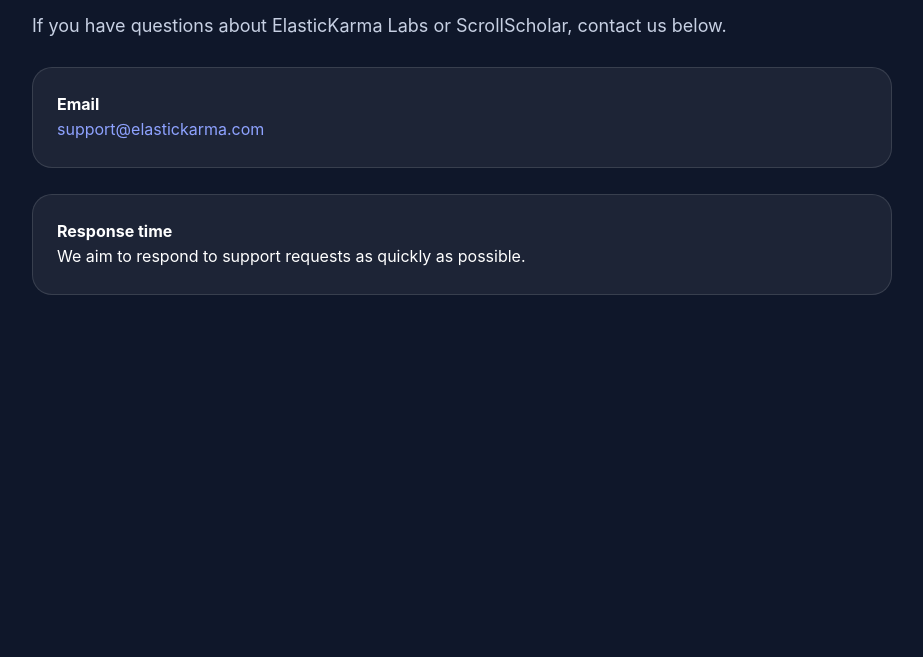
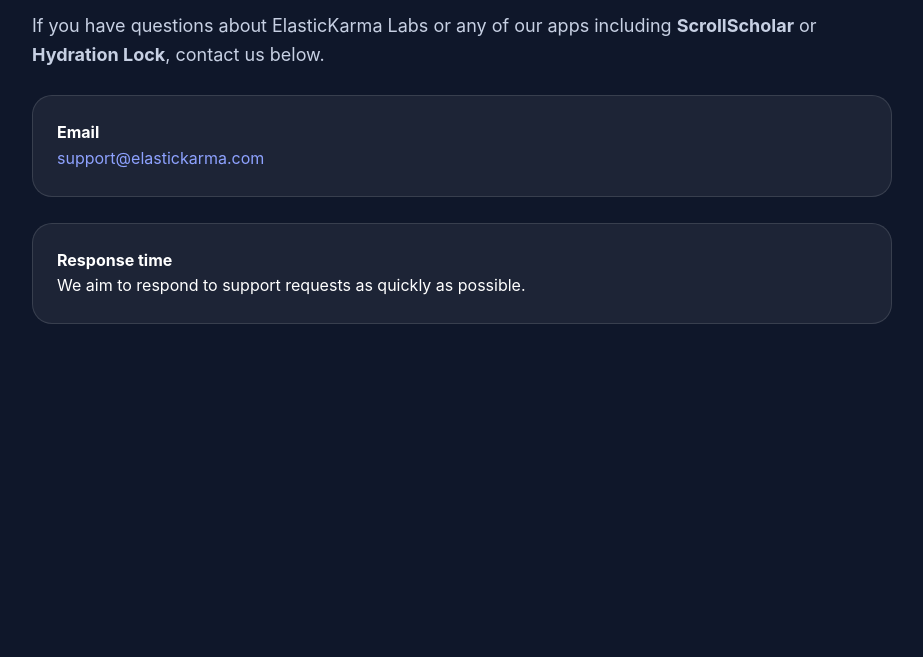
Before and after one commit to rontaggy-lang/elastickarma-site, a plain HTML site: page support.html in a window 1280 px wide. Shown: the part 143-800 px from the top of the page, without its empty margins (178-1101 px from the left). Drawn offline with Linux system fonts and the light colour scheme.

Commit message:
Update support.html

```diff
--- a/support.html
+++ b/support.html
@@ -23,7 +23,7 @@
 <body>
   <div class="wrap">
     <h1>Support</h1>
-    <p>If you have questions about ElasticKarma Labs or ScrollScholar, contact us below.</p>
+    <p>If you have questions about ElasticKarma Labs or any of our apps including <strong>ScrollScholar</strong> or <strong>Hydration Lock</strong>, contact us below.</p>
 
     <div class="card">
       <strong>Email</strong><br>
```
